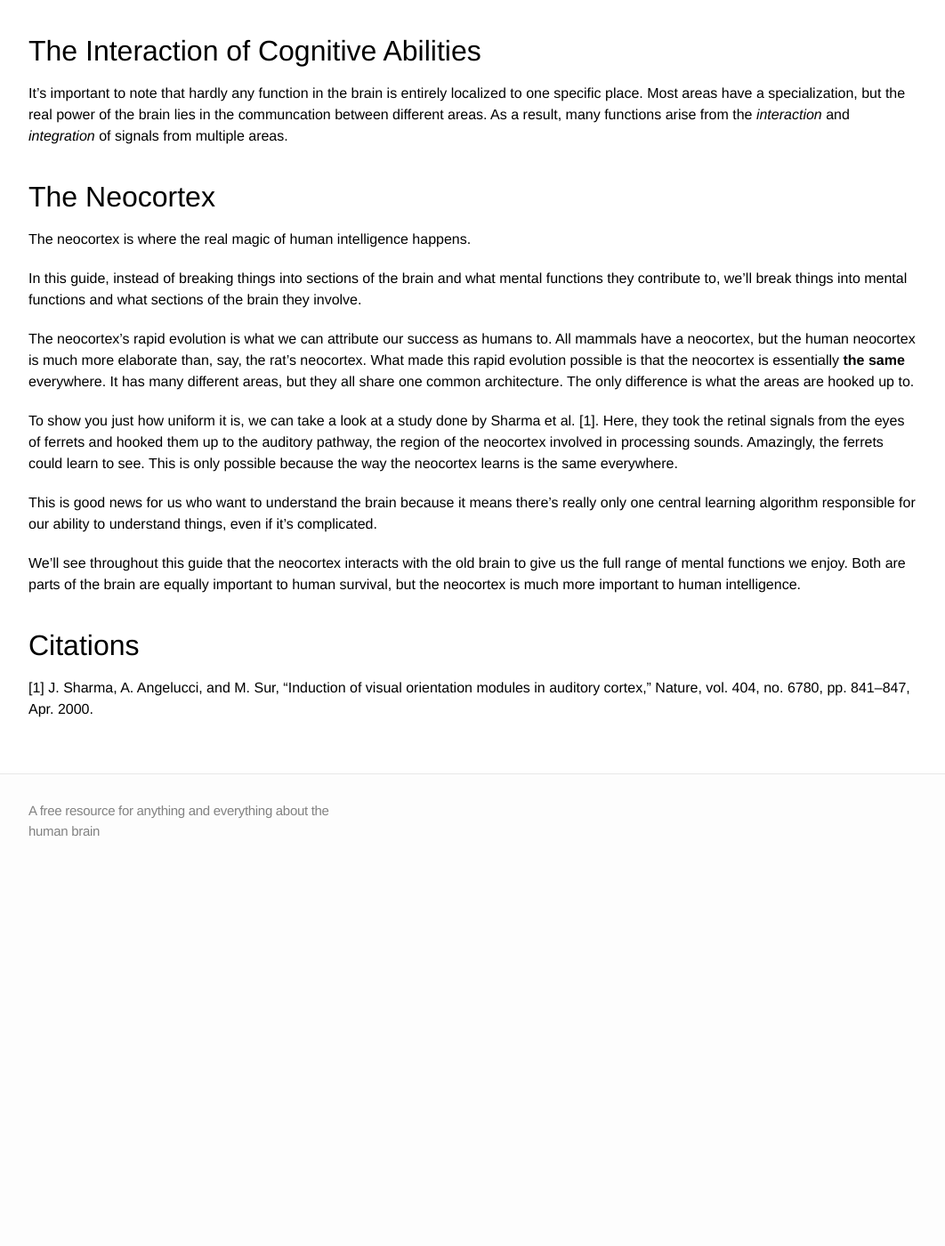
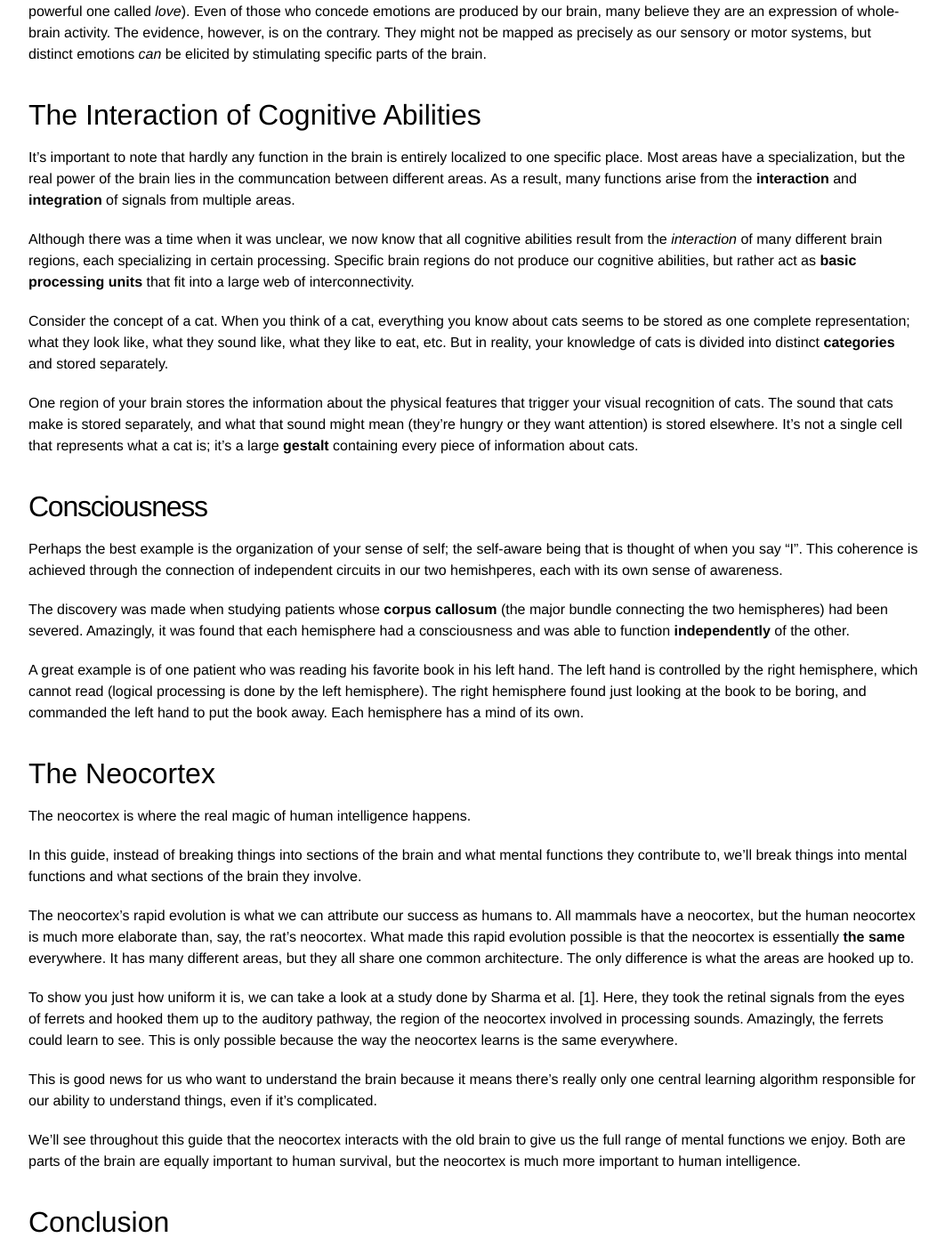
Before and after one commit to mdelsole/brain-nexus, a Jekyll site: the page built from brain-architecture/overview/index.markdown, in a window 1280 px wide and 1400 px high, scrolled down 2578 px. Shown: the whole window at 89% size, without its empty margins (108-1170 px from the left). Built offline with Jekyll 4.4.1, drawn with Linux system fonts in a browser that asks for light colours; before the commit the page ends 3568 px from its top, so only the background shows below that; some of the changed text lies outside the part shown.

Commit message:
Update index.markdown

```diff
--- a/brain-architecture/overview/index.markdown
+++ b/brain-architecture/overview/index.markdown
@@ -53,9 +53,9 @@ These five parts of the nervous system, the spinal cord, brain stem, cerebellum,
 
 Through the use of brain imagery, it is now clear that cognitive abilities arise from specific regions in the brain. These regions are the same in nearly everyone; damage to the same brain areas consistently causes the same deficits in cognitive abilities across many different people.
 
-The place most responsible for our advanced cognitive abilities is the **cerebral cortex**. The cerebral cortex is often divided into four lobes based on the dividing skull bones: the *frontal*, *parietal*, *temporal*, and *occipital* lobes. The material of each of these lobes is in the form of wrinkly infoldings, an evolutionary starategy for packing more neurons into a tight space.
+The place most responsible for our advanced cognitive abilities is the **cerebral cortex**. The cerebral cortex is often divided into four lobes based on the dividing skull bones: the **frontal**, **parietal**, **temporal**, and **occipital** lobes. The material of each of these lobes is in the form of wrinkly infoldings, an evolutionary starategy for packing more neurons into a tight space.
 
-Neuroscientists have taken a liking to these wrinkles, and name regions based off of them. The crests are referred to as *gyri* (plural for *gyrus*), and the grooves are called *sulci*. Regions are named based on which gyrus or sulci they are located on, such as the *precentral gyrus*.
+Neuroscientists have taken a liking to these wrinkles, and name regions based off of them. The crests are referred to as **gyri** (plural for *gyrus*), and the grooves are called **sulci**. Regions are named based on which gyrus or sulci they are located on, such as the *precentral gyrus*.
 
 The lobes themselves have specialized functions too. The *frontal* lobe handles short-term memory, planning future actions, and controlling movement. The *parietal* lobe is involved in your mental representation of your body and its place in the world around you. The *temporal* lobe is concerned with memory, learning, ane emotion, containing both the hippocampus and the amygdala. The *occipital* lobe is in charge of vision, the most pronounced sense humans have.
 
@@ -69,7 +69,21 @@ Many flat-out believe that emotions are governed on a different plane of existen
 
 # The Interaction of Cognitive Abilities
 
-It's important to note that hardly any function in the brain is entirely localized to one specific place. Most areas have a specialization, but the real power of the brain lies in the communcation between different areas. As a result, many functions arise from the *interaction* and *integration* of signals from multiple areas.
+It's important to note that hardly any function in the brain is entirely localized to one specific place. Most areas have a specialization, but the real power of the brain lies in the communcation between different areas. As a result, many functions arise from the **interaction** and **integration** of signals from multiple areas.
+
+Although there was a time when it was unclear, we now know that all cognitive abilities result from the *interaction* of many different brain regions, each specializing in certain processing. Specific brain regions do not produce our cognitive abilities, but rather act as **basic processing units** that fit into a large web of interconnectivity.
+
+Consider the concept of a cat. When you think of a cat, everything you know about cats seems to be stored as one complete representation; what they look like, what they sound like, what they like to eat, etc. But in reality, your knowledge of cats is divided into distinct **categories** and stored separately.
+
+One region of your brain stores the information about the physical features that trigger your visual recognition of cats. The sound that cats make is stored separately, and what that sound might mean (they're hungry or they want attention) is stored elsewhere. It's not a single cell that represents what a cat is; it's a large **gestalt** containing every piece of information about cats.
+
+## Consciousness
+
+Perhaps the best example is the organization of your sense of self; the self-aware being that is thought of when you say "I". This coherence is achieved through the connection of independent circuits in our two hemishperes, each with its own sense of awareness.
+
+The discovery was made when studying patients whose **corpus callosum** (the major bundle connecting the two hemispheres) had been severed. Amazingly, it was found that each hemisphere had a consciousness and was able to function **independently** of the other.
+
+A great example is of one patient who was reading his favorite book in his left hand. The left hand is controlled by the right hemisphere, which cannot read (logical processing is done by the left hemisphere). The right hemisphere found just looking at the book to be boring, and commanded the left hand to put the book away. Each hemisphere has a mind of its own.
 
 
 # The Neocortex
@@ -86,6 +100,8 @@ This is good news for us who want to understand the brain because it means there
 
 We'll see throughout this guide that the neocortex interacts with the old brain to give us the full range of mental functions we enjoy. Both are parts of the brain are equally important to human survival, but the neocortex is much more important to human intelligence.
 
+# Conclusion
+
 # Citations
 
 [1]
```
